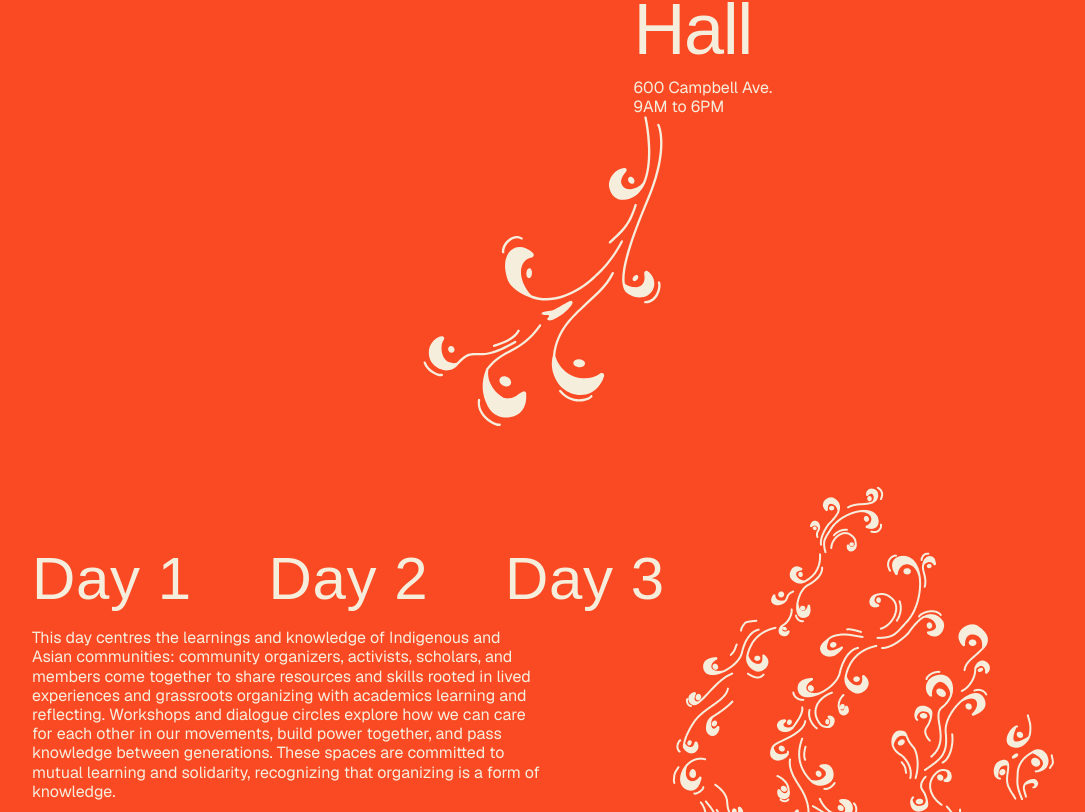
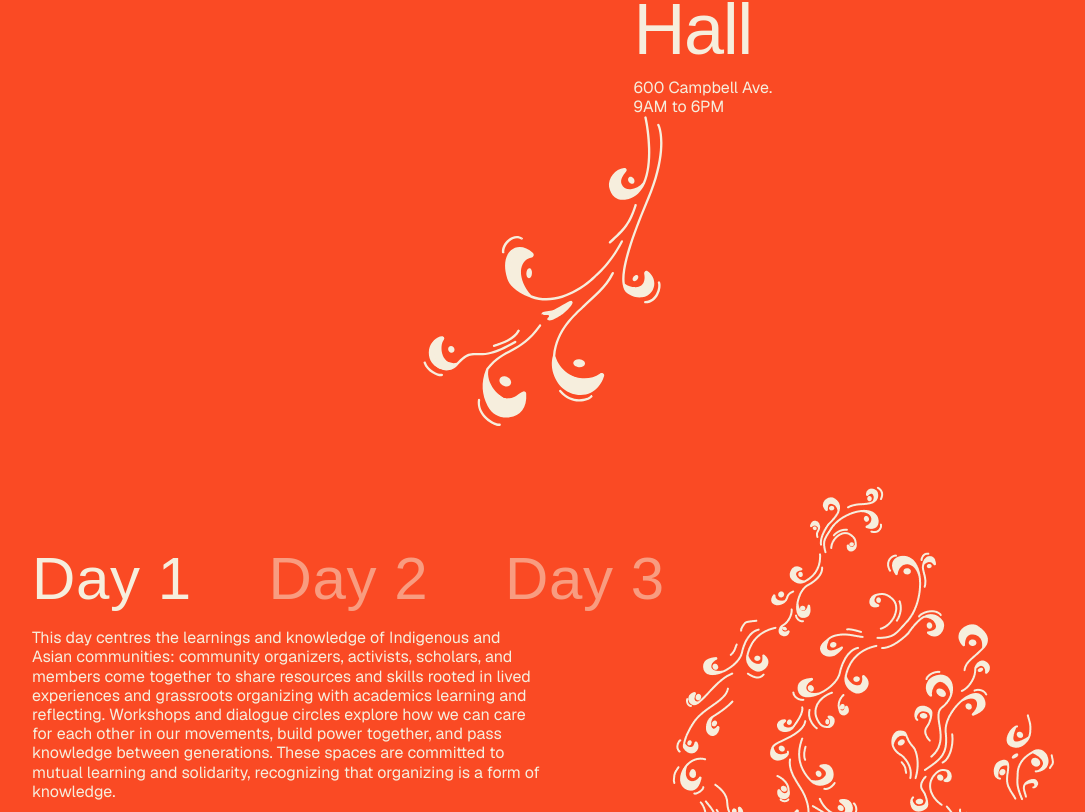
Before and after one commit to cyncui/air_symposium, a Next.js app: page / in a window 1280 px wide. Shown: the part 4826-5638 px from the top of the page, without its empty margins (97-1182 px from the left). Built offline with nearby package versions, Linux system fonts and the light colour scheme; a web font is replaced by a local one.

Commit message:
fix: daycta hover colours

```diff
--- a/src/components/DayCTA/DayCTA.tsx
+++ b/src/components/DayCTA/DayCTA.tsx
@@ -20,7 +20,7 @@ const ctaContent: Record<DayKey, {
   },
 };
 export const DayCTA = () => {
-   const [selectedDay, setSelectedDay] = useState<DayKey>('day1');
+    const [selectedDay, setSelectedDay] = useState<DayKey>('day1');
 
   const { text, image } = ctaContent[selectedDay];
   return (
@@ -31,10 +31,10 @@ export const DayCTA = () => {
           <h2
             key={day}
             onClick={() => setSelectedDay(day)}
-            className={`font-serif text-ornament cursor-pointer transition-colors duration-200 mr-[6vw] text-nowrap${
+            className={`font-serif text-ornament cursor-pointer transition-colors duration-200 mr-[6vw] text-nowrap ${
               selectedDay === day
                 ? 'text-theme-light'
-                : 'text-[#F89C80] hover:text-gray-600'
+                : 'text-[#F89C80] hover:text-[#F6EEDD]'
             }`}
           >
             {day.replace('day', 'Day ')}
```
